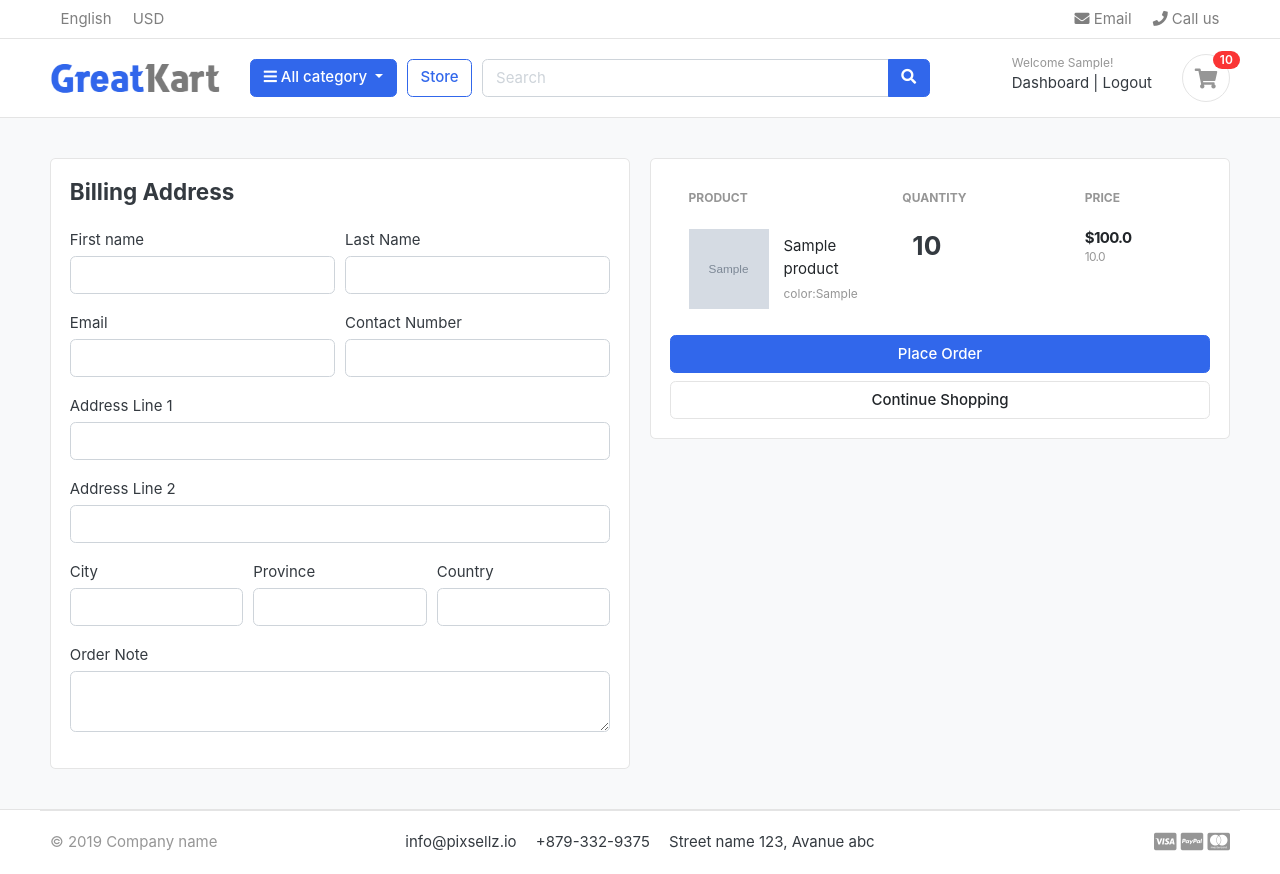
After one commit to annoyingoragen/django-ecommerce-, a Django app: page /cart/checkout in a window 1280 px wide. The commit adds this page. Run offline with Django 3.2, Linux system fonts and the light colour scheme; a user stored in the database is signed in; tables that the repository leaves empty hold one stand-in row (values such as "Sample post"); grey boxes marked "Sample" are stand-in pictures; parts of the project's set-up code (start-up, migrations or seed data) failed here and were passed over; some libraries are stand-ins or nearby versions; some web fonts are replaced.

Commit message:
additional cart functionality

```diff
--- a/cart/context_processors.py
+++ b/cart/context_processors.py
@@ -1,14 +1,21 @@
 from .models import CartItem,Cart
 from .views import _create_Cart
+from django.contrib.auth.decorators import login_required
 def counter(request):
     if 'admin' in request.path:
         return {}
     else:
         try:
-            cart=Cart.objects.get(cart_id=_create_Cart(request))
-            cartcount=cart.total_product_quantity
-            print("total_product_quantity",cart.total_product_quantity)
-            print("cartcount",cartcount)
+            if request.user.is_authenticated:
+                cartcount=0
+                cart_items=CartItem.objects.all().filter(user=request.user)
+                for cart_item in cart_items:
+                  cartcount+=cart_item.quantity
+            else:
+                cart=Cart.objects.get(cart_id=_create_Cart(request))
+                cartcount=cart.total_product_quantity
+                print("total_product_quantity",cart.total_product_quantity)
+                print("cartcount",cartcount)
             # cartcount=0
         except Cart.DoesNotExist:
             cartcount=0
--- a/cart/templates/cart/cart.html
+++ b/cart/templates/cart/cart.html
@@ -84,14 +84,14 @@
     <div class="card-body">
         <dl class="dlist-align">
           <dt>Total price:</dt>
-          <dd class="text-right">${{ cart.total_amount}}</dd>
+          <dd class="text-right">${{ total_amount}}</dd>
         </dl>
 
         <hr>
         <p class="text-center mb-3">
             <img src="{% static 'kartapp/images/misc/payments.png' %}" height="26">
         </p>
-        <a href="./place-order.html" class="btn btn-primary btn-block"> Checkout </a>
+        <a href="{% url 'checkout' %}" class="btn btn-primary btn-block"> Checkout </a>
         <a href="{% url 'store' %}"  class="btn btn-light btn-block">Continue Shopping</a>
     </div> <!-- card-body.// -->
     </div> <!-- card.// -->
--- /dev/null
+++ b/cart/templates/cart/checkout.html
@@ -0,0 +1,204 @@
+{% extends 'kartapp/layout.html' %}
+
+{% load static %}
+
+
+{% block bodyblock %}
+
+<section class="section-content padding-y bg">
+
+    <div class="container">
+
+    <!-- ============================ COMPONENT 1 ================================= -->
+
+    <div class="row">
+
+        <aside class="col-lg-6">
+
+    <div class="card">
+
+  <div class="card-body">
+      <h4 class="card-title mb-4">
+          Billing Address
+
+      </h4>
+
+      <form action="" method="post">
+          {% csrf_token %}
+           <div class="form-row">
+               <div class="col form-group">
+                   <label for= "">
+
+                    First name
+                   </label>
+
+                   <input type="text" name="first_name" class="form-control" required>
+               </div>
+
+               <div class="col form-group">
+                <label for= "">
+
+                 Last Name
+                </label>
+
+                <input type="text" name="last_name" class="form-control" required>
+            </div>
+           </div>
+
+           <div class="form-row">
+            <div class="col form-group">
+                <label for= "">
+
+                 Email
+                </label>
+
+                <input type="email" name="email" class="form-control" required>
+            </div>
+
+                <div class="col form-group">
+                    <label for= "">
+
+                     Contact Number
+                    </label>
+
+                    <input type="text" name="phone" class="form-control" required>
+                </div>
+            </div>
+
+                <div class="form-row">
+                    <div class="col form-group">
+                        <label for= "">
+
+                         Address Line 1
+                        </label>
+
+                        <input type="text" name="address1" class="form-control" required>
+                    </div>
+                </div>
+
+                <div class="form-row">
+                    <div class="col form-group">
+                        <label for= "">
+
+                         Address Line 2
+                        </label>
+
+                        <input type="text" name="address2" class="form-control" >
+                    </div>
+                </div>
+
+
+                <div class="form-row">
+                    <div class="col form-group">
+                        <label for= "">
+
+                         City
+                        </label>
+
+                        <input type="text" name="city" class="form-control" >
+                    </div>
+
+                    <div class="col form-group">
+                        <label for= "">
+
+                        Province
+                        </label>
+
+                        <input type="text" name="province" class="form-control" >
+                    </div>
+
+                    <div class="col form-group">
+                        <label for= "">
+
+                        Country
+                        </label>
+
+                        <input type="text" name="country" class="form-control" >
+                    </div>
+                </div>
+
+                <div class="form-row">
+                    <div class="col form-group">
+                        <label for= "">
+
+                        Order Note
+                        </label>
+                        <textarea  name="order_note" rows="2" class="form-control"></textarea>
+
+                    </div>
+                </div>
+
+
+
+  </div>
+
+    </div> <!-- card.// -->
+</aside> <!-- col.// -->
+<aside class="col-lg-6">
+
+    <div class="card">
+    <div class="card-body">
+        <table class="table table-borderless table-shopping-cart">
+            <thead class="text-muted">
+            <tr class="small text-uppercase">
+              <th scope="col">Product</th>
+              <th scope="col" width="120">Quantity</th>
+              <th scope="col" width="120">Price</th>
+              <th scope="col" class="text-right" width="200"> </th>
+            </tr>
+            </thead>
+            <tbody>
+                {% for cartitem in cart_item %}
+            <tr>
+                <td>
+                    <figure class="itemside align-items-center">
+                        <div class="aside"><img src="{{ cartitem.product.images.url }}" class="img-sm"></div>
+                        <figcaption class="info">
+                            <a href="{% url 'product_detail' cartitem.product.category.slug cartitem.product.slug  %}" class="title text-dark">{{cartitem.product.product_name}}</a>
+                            {% for var in cartitem.variations.all %}
+                            <p class="text-muted small">{{var.variation_category}}:{{var.variation_value}} <br> </p>
+                            {% endfor %}
+                        </figcaption>
+                    </figure>
+                </td>
+                <td>
+                    <!-- col.// -->
+                                <div class="col">
+                                    <div class="input-group input-spinner">
+
+                                        <h3  >  {{cartitem.quantity}}
+                                        </h3>
+                                </div> <!-- col.// -->
+                </td>
+                <td>
+                    <div class="price-wrap">
+                        <var class="price">${{ cartitem.sub_total}}</var>
+                        <small class="text-muted"> {{cartitem.product.price}} </small>
+                    </div> <!-- price-wrap .// -->
+                </td>
+
+            </tr>
+            {% endfor %}
+
+            </tbody>
+            </table>
+
+            <button type="submit"  href="./place-order.html" class="btn btn-primary btn-block"> Place Order
+        </button>
+        <a href="{% url 'store' %}"  class="btn btn-light btn-block">Continue Shopping</a>
+
+    </form>
+    </div> <!-- card-body.// -->
+    </div> <!-- card.// -->
+
+</aside> <!-- col.// -->
+
+
+</div> <!-- row.// -->
+<!-- ============================ COMPONENT 1 END .// ================================= -->
+
+
+    </section>
+    <!-- ========================= SECTION CONTENT END// ========================= -->
+
+    {% endblock %}
--- a/cart/urls.py
+++ b/cart/urls.py
@@ -4,5 +4,7 @@ urlpatterns=[
     path('',views.cart,name="cart"),
     path('add_cart/<int:product_id>',views.add_cartitem,name="add_to_cart"),
     path('reduce_cart/<int:product_id>/<int:cartitem_id>',views.reduce_cartitem,name="reduce_from_cart"),
-    path("remove_cartitem/<int:cartitem_id>",views.remove_cartitem,name="remove_cartitem")
+    path("remove_cartitem/<int:cartitem_id>",views.remove_cartitem,name="remove_cartitem"),
+
+    path('checkout',views.checkout,name='checkout'),
     ]
--- a/cart/views.py
+++ b/cart/views.py
@@ -3,6 +3,7 @@ from django.http.response import HttpResponse
 from django.shortcuts import render,redirect
 from cart.models import Cart, CartItem
 from product.models import Product,Variation
+from django.contrib.auth.decorators import login_required
 
 
 
@@ -10,17 +11,26 @@ from product.models import Product,Variation
 
 def cart(request):
     cart_items=0
+    total_amount=0
+
+    total_product_quantity=0
     try:
-        cart=Cart.objects.get(cart_id=_create_Cart(request))
-        cart_items=CartItem.objects.filter(cart=cart,is_active=True)
+        if request.user.is_authenticated:
+            cart_items=CartItem.objects.filter(user=request.user,is_active=True)
+        else:
+            cart=Cart.objects.get(cart_id=_create_Cart(request))
+            cart_items=CartItem.objects.filter(cart=cart,is_active=True)
         if cart_items.count()!=0:
-            cart.total_amount=0
-            cart.total_product_quantity=0
+          #  cart.total_amount=0
+            total_amount=0
+           # cart.total_product_quantity=0
+            total_product_quantity=0
             for cart_item in cart_items:
-
-                cart.total_amount+=(cart_item.sub_total())
-                cart.total_product_quantity+=cart_item.quantity
-            cart.save()
+                total_amount+=(cart_item.sub_total())
+                total_product_quantity+=cart_item.quantity
+                #cart.total_amount+=(cart_item.sub_total())
+               # cart.total_product_quantity+=cart_item.quantity
+            #cart.save()
         else:
              cart_items=0
 
@@ -34,7 +44,7 @@ def cart(request):
          cart_items=[]
          print("sdj")
 
-    return render(request,"cart/cart.html",{'cart':cart,'cart_item':cart_items})
+    return render(request,"cart/cart.html",{'total_product_quantity':total_product_quantity,'total_amount':total_amount,'cart_item':cart_items})
 
 
 def _create_Cart(request):
@@ -45,77 +55,143 @@ def _create_Cart(request):
 
 
 def add_cartitem(request,product_id):
+    current_user=request.user
     product=Product.objects.get(id=product_id)
-    product_variation=[]
-    if request.method=='POST':
-        for key in request.POST:
-            if key=='csrfmiddlewaretoken':
-                continue
-            value=request.POST[key]
+    if current_user.is_authenticated:
+        product_variation=[]
+        if request.method=='POST':
+            for key in request.POST:
+                if key=='csrfmiddlewaretoken':
+                    continue
+                value=request.POST[key]
 
 
 
-            var=Variation.objects.get(product=  product,variation_category=key,variation_value=value)
+                var=Variation.objects.get(product=  product,variation_category=key,variation_value=value)
 
-            product_variation.append(var)
+                product_variation.append(var)
 
 
 
-    try:
-        cart=Cart.objects.get(cart_id=_create_Cart(request))
-        cart.save()
-    except Cart.DoesNotExist:
-        cart=Cart.objects.create(
-            cart_id=_create_Cart(request)
-        )
-        cart.save()
+        is_Cart_item_exists=CartItem.objects.filter(product=product,user= current_user  ).exists()
+        if is_Cart_item_exists:
+            cart_item=CartItem.objects.filter(product=product,user= current_user  )
 
-    is_Cart_item_exists=CartItem.objects.filter(product=product,cart= cart  ).exists()
-    if is_Cart_item_exists:
-        cart_item=CartItem.objects.filter(product=product,cart= cart  )
+            var_list=[]
+            cart_item_ids=[]
+            for item in cart_item:
+                existing_variation=item.variations.all()
+                var_list.append(list(existing_variation))
+                cart_item_ids.append(item.id)
 
-        var_list=[]
-        cart_item_ids=[]
-        for item in cart_item:
-            existing_variation=item.variations.all()
-            var_list.append(list(existing_variation))
-            cart_item_ids.append(item.id)
+            if product_variation in var_list:
+                index=var_list.index(product_variation)
+                itemid=cart_item_ids[index]
+                item=CartItem.objects.get(product=product,id=itemid)
+                item.increase_quantity()
+                item.save()
+            else:
+                cart_item=CartItem.objects.create(product=product,quantity=0,user= current_user)
+                if len(product_variation)>0:
+                 for var in product_variation:
 
-        if product_variation in var_list:
-            index=var_list.index(product_variation)
-            itemid=cart_item_ids[index]
-            item=CartItem.objects.get(product=product,id=itemid)
-            item.increase_quantity()
-            item.save()
+                        cart_item.variations.add(var)
+
+                cart_item.increase_quantity()
+                cart_item.save()
+
         else:
-            cart_item=CartItem.objects.create(product=product,quantity=0,cart=cart)
+            cart_item=CartItem.objects.create(
+                product=product,
+                quantity=0,
+                user= current_user,
+            )
             if len(product_variation)>0:
-             for var in product_variation:
+                for item in product_variation:
 
-                    cart_item.variations.add(var)
-
+                    cart_item.variations.add(item)
             cart_item.increase_quantity()
             cart_item.save()
 
+        return redirect('cart')
     else:
-        cart_item=CartItem.objects.create(
-            product=product,
-            quantity=0,
-            cart=cart,
-        )
-        if len(product_variation)>0:
-            for item in product_variation:
 
-                cart_item.variations.add(item)
-        cart_item.increase_quantity()
-        cart_item.save()
+        product_variation=[]
+        if request.method=='POST':
+            for key in request.POST:
+                if key=='csrfmiddlewaretoken':
+                    continue
+                value=request.POST[key]
 
-    return redirect('cart')
+
+
+                var=Variation.objects.get(product=  product,variation_category=key,variation_value=value)
+
+                product_variation.append(var)
+
+
+
+        try:
+
+            cart=Cart.objects.get(cart_id=_create_Cart(request))
+            cart.save()
+        except Cart.DoesNotExist:
+            cart=Cart.objects.create(
+                cart_id=_create_Cart(request)
+            )
+            cart.save()
+
+        is_Cart_item_exists=CartItem.objects.filter(product=product,cart= cart  ).exists()
+        if is_Cart_item_exists:
+            cart_item=CartItem.objects.filter(product=product,cart= cart  )
+
+            var_list=[]
+            cart_item_ids=[]
+            for item in cart_item:
+                existing_variation=item.variations.all()
+                var_list.append(list(existing_variation))
+                cart_item_ids.append(item.id)
+
+            if product_variation in var_list:
+                index=var_list.index(product_variation)
+                itemid=cart_item_ids[index]
+                item=CartItem.objects.get(product=product,id=itemid)
+                item.increase_quantity()
+                item.save()
+            else:
+                cart_item=CartItem.objects.create(product=product,quantity=0,cart=cart)
+                if len(product_variation)>0:
+                 for var in product_variation:
+
+                        cart_item.variations.add(var)
+
+                cart_item.increase_quantity()
+                cart_item.save()
+
+        else:
+            cart_item=CartItem.objects.create(
+                product=product,
+                quantity=0,
+                cart=cart,
+            )
+            if len(product_variation)>0:
+                for item in product_variation:
+
+                    cart_item.variations.add(item)
+            cart_item.increase_quantity()
+            cart_item.save()
+
+        return redirect('cart')
 
 def reduce_cartitem(request,product_id,cartitem_id):
-    cart=Cart.objects.get(cart_id=_create_Cart(request))
+
+
     product=Product.objects.get(id=product_id)
-    cartitem=CartItem.objects.get(product=product,cart=cart,id=cartitem_id)
+    if request.user.is_authenticated:
+         cartitem=CartItem.objects.get(product=product,user=request.user,id=cartitem_id)
+    else:
+        cart=Cart.objects.get(cart_id=_create_Cart(request))
+        cartitem=CartItem.objects.get(product=product,cart=cart,id=cartitem_id)
     if cartitem.quantity>1:
         cartitem.decrease_quantity()
         cartitem.save()
@@ -129,3 +205,36 @@ def remove_cartitem(request,cartitem_id):
     cartitem.remove_quantity()
     cartitem.delete()
     return redirect('cart')
+
+@login_required(login_url='login')
+def checkout(request):
+    cart_items=0
+    try:
+
+        cart_items=CartItem.objects.filter(user=request.user,is_active=True)
+
+
+
+        if cart_items.count()!=0:
+            total_amount=0
+            total_product_quantity=0
+            for cart_item in cart_items:
+
+                total_amount+=(cart_item.sub_total())
+                total_product_quantity+=cart_item.quantity
+
+        else:
+             cart_items=0
+
+
+    except Cart.DoesNotExist:
+        cart=Cart.objects.create(
+            cart_id=_create_Cart(request)
+        )
+        cart.save()
+    except CartItem.DoesNotExist:
+         cart_items=[]
+         print("sdj")
+
+
+    return render(request,'cart/checkout.html',{'total_amount':total_amount,'total_product_quantity':total_product_quantity,'cart_item':cart_items})
```
Also changed, not shown: account/views.py (+47 -2 lines), cart/models.py (+14 -6 lines), cart/migrations/0004_cart_user.py (added), cart/migrations/0005_remove_cart_user_cartitem_user.py (added), cart/migrations/0006_alter_cartitem_cart.py (added), 1 other file.
